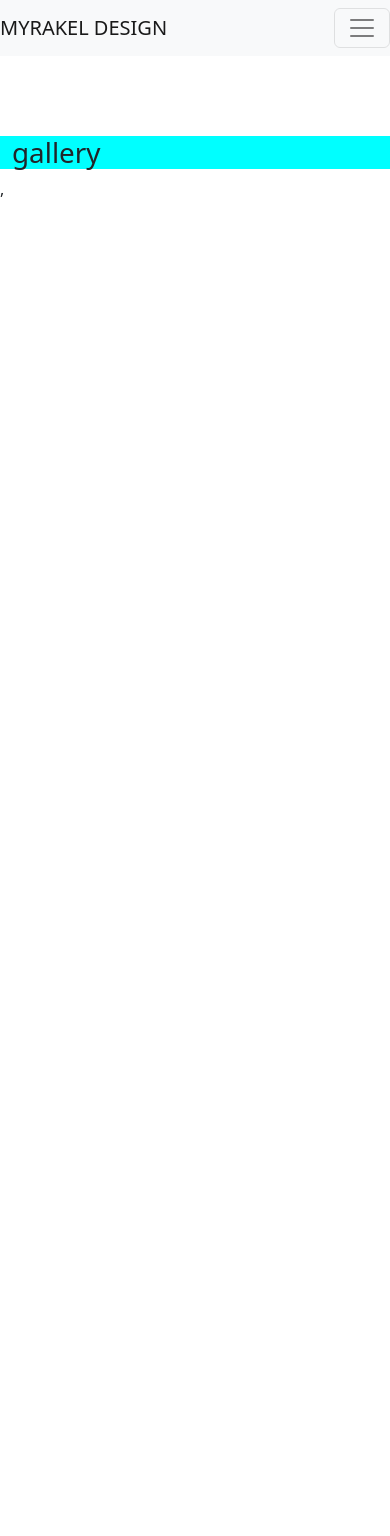
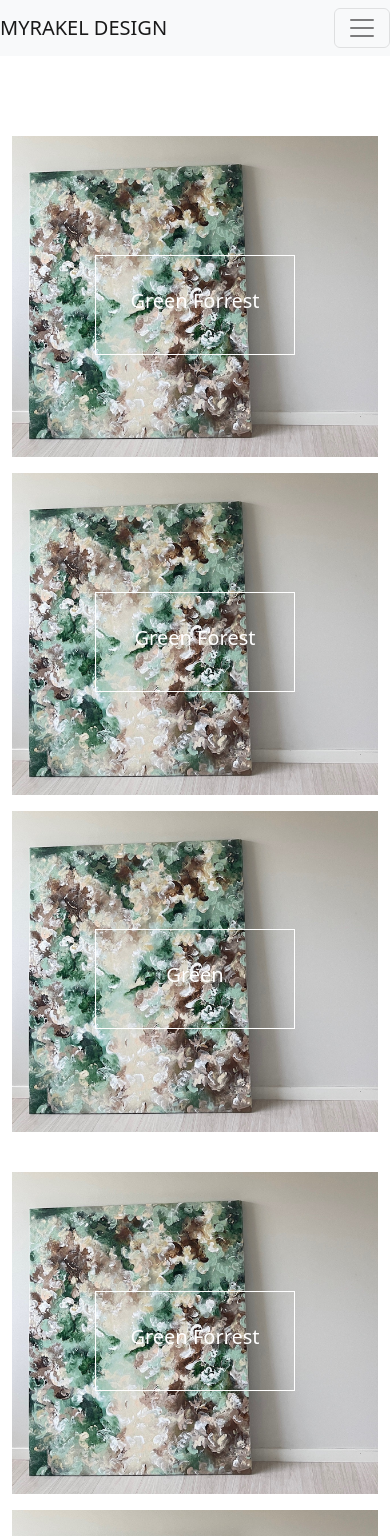
Before and after one commit to Myekman/myrakeldesign, a React (Create React App) app in the folder myrakel/: page /galleri in a window 390 px wide. Shown: the top 1536 px of the page. Before the commit the page ends 844 px from the top, so only its background shows below. Built offline with nearby package versions, Linux system fonts and the light colour scheme.

Commit message:
gallery images and slide

```diff
--- a/myrakel/package.json
+++ b/myrakel/package.json
@@ -11,6 +11,7 @@
     "react-bootstrap": "^2.9.1",
     "react-dom": "^18.2.0",
     "react-router-dom": "^6.18.0",
+    "react-router-hash-link": "^2.4.3",
     "react-scripts": "5.0.1",
     "sass": "^1.69.5",
     "web-vitals": "^2.1.4"
--- a/myrakel/src/App.js
+++ b/myrakel/src/App.js
@@ -2,6 +2,7 @@ import BasicNavbar from './components/Navbar';
 import { Heading } from './pages/Heading';
 import { About } from './pages/About';
 import { Projects } from './pages/Projects';
+import { Contact } from './components/Contact';
 
 function App() {
   return (
@@ -10,6 +11,7 @@ function App() {
       <Heading />
       <About />
       <Projects />
+      <Contact />
     </div>
   );
 }
--- /dev/null
+++ b/myrakel/src/components/Contact.js
@@ -0,0 +1,36 @@
+import styles from '../css/Contact.module.css';
+
+export function Contact() {
+    return (
+        <section className={styles.signupsection} id="signup">
+        <div className="container px-4 px-lg-5">
+            <div className="row gx-4 gx-lg-5">
+                <div className="col-md-10 col-lg-8 mx-auto text-center">
+                    <i className="far fa-paper-plane fa-2x mb-2 text-white"></i>
+                    <h2 className="text-white mb-5">Skicka din förfrågan här!</h2>
+
+                    <form action="https://formsubmit.co/myekman5@gmail.com" method="POST">
+                        <div className="mb-3">
+                            <input type="email" name="email" className="form-control" id="exampleFormControlInput1" placeholder="Email Adress" required />
+                        </div>
+                        <div className="mb-3">
+                            <input type="text" name="namel" className="form-control" id="exampleFormControlInput1" placeholder="Name" required />
+                        </div>
+                        <div className="mb-3">
+                            <input type="text" name="title" className="form-control" id="exampleFormControlInput2" placeholder="Tavla / Specialbeställning" required />
+                        </div>
+                        <div className="mb-3">
+                            <textarea className="form-control" name="message" id="exampleFormControlTextarea1" rows="3" placeholder="Skriv din förfrågan här..."></textarea>
+                        </div>
+
+                        <input type="hidden" name="_next" value="https://8000-myekman-myochmarcus-ooe3m6xlz3w.ws-eu105.gitpod.io/startbootstrap-grayscale-gh-pages/startbootstrap-grayscale-gh-pages/thankyou.html" />
+                        <div className='d-flex'>
+                        <button className={styles.buttonwhite} type="submit">Skicka</button>
+                        </div>
+                    </form>
+                </div>
+            </div>
+        </div>
+    </section>
+    )
+}
--- a/myrakel/src/components/Navbar.js
+++ b/myrakel/src/components/Navbar.js
@@ -1,6 +1,7 @@
 import Container from "react-bootstrap/esm/Container";
 import Nav from "react-bootstrap/Nav";
 import Navbar from 'react-bootstrap/Navbar';
+// import { HashLink } from 'react-router-hash-link';
 
 // import styles from '../../src/css/Navbar.module.css';
 
@@ -8,13 +9,18 @@ function BasicNavbar() {
     return (
         <Navbar expand="lg" className="bg-body-tertiary page-top">
         <Container>
-          <Navbar.Brand href="#home">MYRAKEL DESIGN</Navbar.Brand>
+          <Navbar.Brand href="/">MYRAKEL DESIGN</Navbar.Brand>
           <Navbar.Toggle aria-controls="basic-navbar-nav" />
           <Navbar.Collapse id="basic-navbar-nav">
             <Nav className="me-auto">
               <Nav.Link href="/galleri">Galleri</Nav.Link>
-              <Nav.Link href="#about">Om konstnären</Nav.Link>
-              <Nav.Link href="#kontakt">Kontakt</Nav.Link>
+              <Nav.Link to="/#about">Om konstnären</Nav.Link>
+              {/* <HashLink
+              className="hashlink"
+              smooth to="/#about">
+              Om Konstnären
+              </HashLink> */}
+              <Nav.Link href="/kontakt">Kontakt</Nav.Link>
             </Nav>
           </Navbar.Collapse>
         </Container>
--- /dev/null
+++ b/myrakel/src/css/Contact.module.css
@@ -0,0 +1,17 @@
+.signupsection {
+    padding: 10rem 0;
+    background-color: #000;
+  }
+
+.buttonwhite {
+    position: absolute;
+    background-color:#fff;
+    color: black;
+    border:none;
+    border-radius:10px;
+    padding:15px;
+    min-height:30px;
+    min-width: 120px;
+    text-decoration: none;
+    width: 95%;
+}
--- a/myrakel/src/css/Gallery.module.css
+++ b/myrakel/src/css/Gallery.module.css
@@ -1,4 +1,70 @@
 .gallerycontainer {
-    background-color: aqua;
+    /* background-color: aqua; */
     margin-top: 80px;
 }
+
+.tavlacontainer {
+    position: relative;
+    text-align: center;
+    color: white;
+    display: flex;
+    justify-content: center;
+    align-items: center;
+   }
+
+   .titlecontainer {
+    position: absolute;
+    border: 1px solid white;
+    height: 100px;
+    width: 200px;
+    display: flex;
+    justify-content: center;
+    align-items: center;
+   }
+
+   .title {
+    display: flex;
+    justify-content: center;
+    align-items: center;
+   }
+
+   #sliderbody {
+    height: 100vh;
+    display: grid;
+    place-items: center;
+  }
+
+  .slider {
+    width: 100%;
+    max-width: 800px;
+    height: 350px;
+    position: relative;
+    /* overflow: hidden; */
+  }
+
+  .slide {
+    width: 100%;
+    max-width: 800px;
+    height: 350px;
+    position: absolute;
+    transition: all 0.5s;
+  }
+
+  .slide img {
+    width: 100%;
+    height: 100%;
+    object-fit: cover;
+  }
+
+  .buttonslider {
+    position: absolute;
+    width: 40px;
+    height: 40px;
+    padding: 10px;
+    border: none;
+    border-radius: 50%;
+    z-index: 10px;
+    cursor: pointer;
+    background-color: #fff;
+    font-size: 18px;
+  }
--- a/myrakel/src/css/Navbar.module.css
+++ b/myrakel/src/css/Navbar.module.css
@@ -9,3 +9,8 @@ body {
 .navbar {
     color: red;
 }
+
+.hashlink {
+    color: black;
+    text-decoration: none;
+}
--- a/myrakel/src/css/Project.module.css
+++ b/myrakel/src/css/Project.module.css
@@ -1,21 +1,21 @@
 .projects {
     padding: 10rem 0;
   }
-  .projects .featured-text {
+  .projects .featured {
     padding: 2rem;
   }
   @media (min-width: 992px) {
-    .projects .featured-text {
+    .projects .featured {
       padding: 0 0 0 2rem;
       border-left: 0.5rem solid #f8f1ca;
     }
   }
-  .projects .project-text {
+  .projects .projecttext {
     padding: 3rem;
     font-size: 90%;
   }
   @media (min-width: 992px) {
-    .projects .project-text {
+    .projects .projecttext {
       padding: 5rem;
     }
   }
--- a/myrakel/src/pages/About.js
+++ b/myrakel/src/pages/About.js
@@ -1,5 +1,6 @@
 
 import aboutstyle from "../css/About.module.css";
+import Logo from '../images/loggatransmini.png';
 
 export function About() {
     return (
@@ -11,7 +12,7 @@ export function About() {
                             <p>lorem mkmic cjw cdmoe mcm cnjjne jek v jkevjkfe fjkvf njvnfj fj dfff ggg kenf</p>
                         </div>
                         <div className={aboutstyle.logocontainer}>
-                        <img className="img-fluid" src="../../public/images/loggatransmini.png" alt="..." />
+                        <img className="img-fluid" src={Logo} alt="logga" />
                         </div>
                     </div>
                 </div>
--- a/myrakel/src/pages/Galleri.js
+++ b/myrakel/src/pages/Galleri.js
@@ -1,14 +1,85 @@
 import BasicNavbar from "../components/Navbar";
 import Container from "react-bootstrap/esm/Container";
 import gallerystyle from '../css/Gallery.module.css';
+import Tavla1 from '../images/tavlagr.jpg';
 
 export function Gallery() {
     return (
       <div>
-          <BasicNavbar />
-          <Container className={gallerystyle.gallerycontainer}>
-          <h1>gallery</h1>
-          </Container>
+        <BasicNavbar />
+        <Container className={gallerystyle.gallerycontainer}>
+          <section id="gallery">
+            <div className={gallerystyle.container}>
+                <div className="row justify-content-md-center">
+                    <div className={`${gallerystyle.tavlacontainer} col-xs-12 col-lg-3`}>
+                        <img className="img-fluid mb-3 mb-lg-0" src={Tavla1} alt="..." />
+                        <div className={gallerystyle.titlecontainer}>
+                          <h5 className="title">Green Forrest</h5>
+                        </div>
+                    </div>
+                    <div className={`${gallerystyle.tavlacontainer} col-xs-12 col-lg-3`}>
+                        <img className="img-fluid mb-3 mb-lg-0" src={Tavla1} alt="..." />
+                        <div className={gallerystyle.titlecontainer}>
+                          <h5 className="title">Green Forest</h5>
+                        </div>
+                    </div>
+                    <div className={`${gallerystyle.tavlacontainer} col-xs-12 col-lg-3`}>
+                        <img className="img-fluid mb-3 mb-lg-0" src={Tavla1} alt="..." />
+                        <div className={gallerystyle.titlecontainer}>
+                          <h5 className="title">Green</h5>
+                        </div>
+                    </div>
+                </div>
+
+                <div className="row justify-content-md-center mt-4">
+                    <div className={`${gallerystyle.tavlacontainer} col-xs-12 col-lg-3`}>
+                        <img className="img-fluid mb-3 mb-lg-0" src={Tavla1} alt="..." />
+                        <div className={gallerystyle.titlecontainer}>
+                          <h5 className="title">Green Forrest</h5>
+                        </div>
+                    </div>
+                    <div className={`${gallerystyle.tavlacontainer} col-xs-12 col-lg-3`}>
+                        <img className="img-fluid mb-3 mb-lg-0" src={Tavla1} alt="..." />
+                        <div className={gallerystyle.titlecontainer}>
+                          <h5 className="title">Green Forest</h5>
+                        </div>
+                    </div>
+                    <div className={`${gallerystyle.tavlacontainer} col-xs-12 col-lg-3`}>
+                        <img className="img-fluid mb-3 mb-lg-0" src={Tavla1} alt="..." />
+                        <div className={gallerystyle.titlecontainer}>
+                          <h5 className="title">Green</h5>
+                        </div>
+                    </div>
+                </div>
+
+            </div>
+        </section>
+
+        <section id={gallerystyle.sliderbody}>
+            <div className={gallerystyle.slider}>
+
+            <div className={gallerystyle.slide}>
+                <img
+                src="https://source.unsplash.com/random?landscape,mountain"
+                alt=""
+                />
+            </div>
+
+            <div className={gallerystyle.slide}>
+                <img src="https://source.unsplash.com/random?landscape,cars" alt="" />
+            </div>
+
+            <div className={gallerystyle.slide}>
+                <img src="https://source.unsplash.com/random?landscape,night" alt="" />
+            </div>
+
+            <div className={gallerystyle.slide}>
+                <img src="https://source.unsplash.com/random?landscape,city" alt="" />
+            </div>
+
+            </div>
+        </section>
+      </Container>
       </div>
 
     )
--- a/myrakel/src/pages/Projects.js
+++ b/myrakel/src/pages/Projects.js
@@ -14,7 +14,7 @@ export function Projects() {
                     <img className="img-fluid mb-3 mb-lg-0" src={Tavla1} alt="..." />
                 </div>
                 <div className="col-xl-4 col-lg-5">
-                    <div data-aos="fade-up" data-aos-duration="1000" className="featured-text text-center text-lg-left">
+                    <div data-aos="fade-up" data-aos-duration="1000" className={`${styles.featured} text-center text-lg-left`}>
                         <h4>Specialbeställ din tavla</h4>
                         <p className="text-black-50 mb-0">Letar du efter en tavla med ett speciellt mått eller har du kankse önskemål på kulörer. Inga problem! Jag målar på beställning efter dina visioner.  </p>
                         <hr />
@@ -31,7 +31,7 @@ export function Projects() {
                 <div className="col-lg-6">
                     <div className="bg-black text-center h-100 project">
                         <div className="d-flex h-100">
-                            <div data-aos="zoom-in" data-aos-duration="1000" className="project-text w-100 my-auto text-center text-lg-left">
+                            <div data-aos="zoom-in" data-aos-duration="1000" className={`${styles.projecttext} w-100 my-auto text-center text-lg-left`}>
                                 <h4 className="text-white">Minimalistisk</h4>
                                 <p className="mb-0 text-white-50">En tavelstil för dig som vill ha ett enkelt stilrent intryck. När jag målar den här typen av tavlor gillar jag att jobba med struktur för att få till ett liv i konstverket.</p>
                             </div>
```
Also changed, not shown: 1 other file (tests, documents, lock files or other folders).
